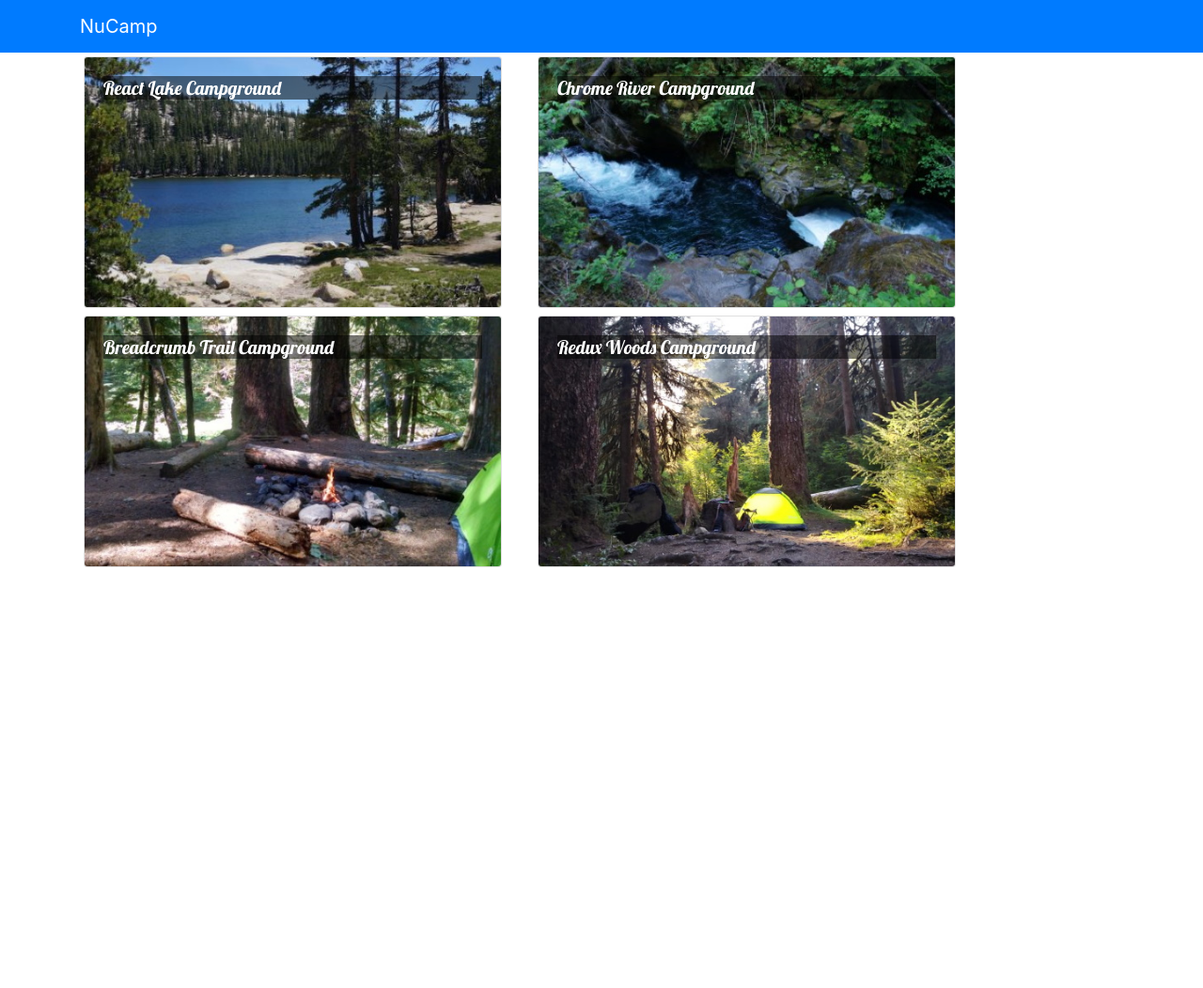
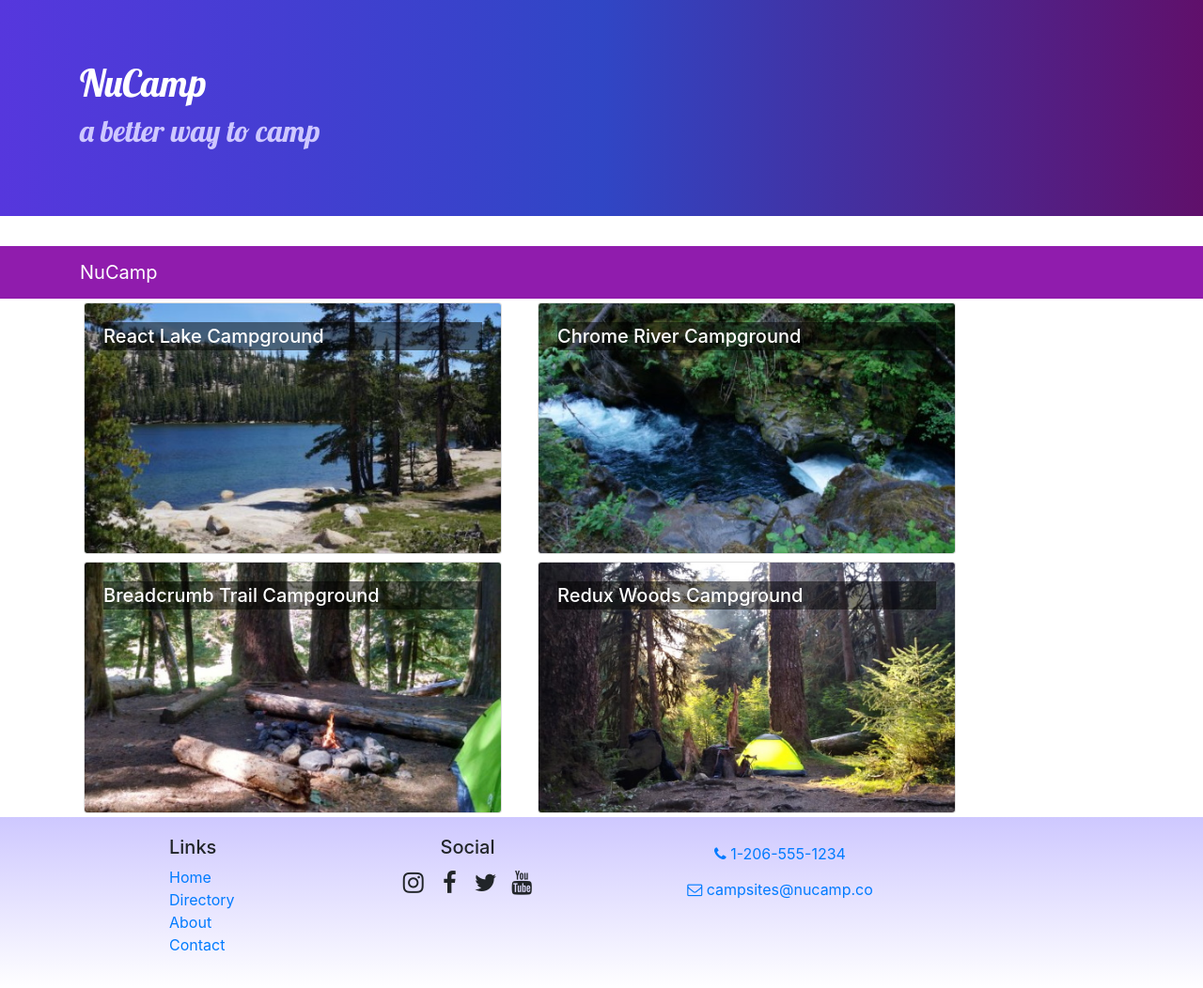
Before and after one commit to FeliciaWilkes/reactNucampSite, a React (Create React App) app: page / in a window 1280 px wide. Shown: the whole page at 94% size. Before the commit the page ends 800 px from the top, so only its background shows below. Built offline with nearby package versions, Linux system fonts and the light colour scheme.

Commit message:
Header and Footer

```diff
--- a/package.json
+++ b/package.json
@@ -8,6 +8,8 @@
     "@testing-library/user-event": "^7.1.2",
     "add": "^2.0.6",
     "bootstrap": "4.5.2",
+    "bootstrap-social": "5.1.1",
+    "font-awesome": "4.7.0",
     "react": "^16.13.1",
     "react-dom": "^16.13.1",
     "react-popper": "1.3.6",
--- a/src/App.css
+++ b/src/App.css
@@ -1,12 +1,47 @@
 body {
-  font-family: "Open Sans", sans-serif;
+    font-family: "Open Sans", sans-serif;
+}
+
+h1, h2, h3, .card-body>.card-title {
+    font-family: "Lobster", cursive;
 }
 
 .card-title {
-  font: 500 1.25rem "Lobster", cursive;
+    font-weight: 500;
+    font-size: 1.25rem;
+}
+
+h2 {
+    color: #3046C5;
 }
 
 .card-img-overlay .card-title {
-  color: white;
-  background-color: rgba(0, 0, 0, 0.5);
+    color: white;
+    background-color: rgba(0, 0, 0, 0.5);
 }
+
+.row-content {
+    padding: 50px 0;
+    border-bottom: 1px ridge;
+    min-height: 200px;
+}
+
+.site-footer {
+    background-image: linear-gradient(#CEC8FF, white);
+    padding: 20px 0;
+}
+
+.jumbotron {
+    margin: 0;
+    padding: 30px;
+    background-image: linear-gradient(to right, #5637DD, #3046C5, #60106B);
+    color: white;
+}
+
+.jumbotron h2 {
+    color: #CEC8FF;
+}
+
+.navbar-dark {
+    background-color: #901CAD;
+}
--- /dev/null
+++ b/src/components/FooterComponent.js
@@ -0,0 +1,34 @@
+import React from 'react';
+
+function Footer(props) {
+    return (
+        <footer className="site-footer">
+            <div className="container">
+                <div className="row">
+                    <div className="col-4 col-sm-2 offset-1">
+                        <h5>Links</h5>
+                        <ul className="list-unstyled">
+                            <li><a href="#">Home</a></li>
+                            <li><a href="#">Directory</a></li>
+                            <li><a href="#">About</a></li>
+                            <li><a href="#">Contact</a></li>
+                        </ul>
+                    </div>
+                    <div className="col-6 col-sm-3 text-center">
+                        <h5>Social</h5>
+                        <a className="btn btn-social-icon btn-instagram" href="http://instagram.com/"><i className="fa fa-instagram" /></a>{' '}
+                        <a className="btn btn-social-icon btn-facebook" href="http://www.facebook.com/"><i className="fa fa-facebook" /></a>{' '}
+                        <a className="btn btn-social-icon btn-twitter" href="http://twitter.com/"><i className="fa fa-twitter" /></a>{' '}
+                        <a className="btn btn-social-icon btn-google" href="http://youtube.com/"><i className="fa fa-youtube" /></a>
+                    </div>
+                    <div className="col-sm-4 text-center">
+                        <a role="button" className="btn btn-link" href="tel:+12065551234"><i className="fa fa-phone" /> 1-206-555-1234</a><br />
+                        <a role="button" className="btn btn-link" href="mailto:notreal@notreal.co"><i className="fa fa-envelope-o" /> campsites@nucamp.co</a>
+                    </div>
+                </div>
+            </div>
+        </footer>
+    );
+}
+
+export default Footer;
--- /dev/null
+++ b/src/components/HeaderComponent.js
@@ -0,0 +1,27 @@
+import React, { Component } from "react";
+import { Navbar, NavbarBrand, Jumbotron } from "reactstrap";
+
+class Header extends Component {
+    render() {
+        return (
+            <React.Fragment>
+                <Jumbotron fluid>
+                    <div className="container">
+                        <div className="row">
+                            <div className="col">
+                                <h1>NuCamp</h1>
+                                <h2>a better way to camp</h2>
+                            </div>
+                        </div>
+                    </div>
+                </Jumbotron>
+                <Navbar dark sticky="top">
+                    <div className="container">
+                        <NavbarBrand href="/">NuCamp</NavbarBrand>
+                    </div>
+                </Navbar>
+            </React.Fragment>
+        );
+    }
+}
+export default Header;
--- a/src/components/MainComponent.js
+++ b/src/components/MainComponent.js
@@ -1,7 +1,8 @@
 import React, { Component } from "react";
-import { Navbar, NavbarBrand } from "reactstrap";
 import Directory from "./DirectoryComponent";
 import { CAMPSITES } from "../shared/campsites";
+import Header from './HeaderComponent';
+import Footer from './FooterComponent';
 import CampsiteInfo from "./CampsiteInfoComponent";
 
 class Main extends Component {
@@ -19,11 +20,7 @@
     render() {
         return (
             <div>
-        <Navbar dark color="primary">
-          <div className="container">
-            <NavbarBrand href="/">NuCamp</NavbarBrand>
-          </div>
-        </Navbar>
+                <Header />
                 <Directory
                     campsites={this.state.campsites}
                     onClick={(campsiteId) => this.onCampsiteSelect(campsiteId)}
@@ -34,7 +31,9 @@
                             (campsite) => campsite.id === this.state.selectedCampsite
                         )[0]
                     }
+
                 />
+                <Footer />
             </div>
         );
     }
--- a/src/index.js
+++ b/src/index.js
@@ -1,6 +1,8 @@
 import React from "react";
 import ReactDOM from "react-dom";
 import "./index.css";
+import "font-awesome/css/font-awesome.css";
+import "bootstrap-social/bootstrap-social.css";
 import App from "./App";
 import * as serviceWorker from "./serviceWorker";
 import "bootstrap/dist/css/bootstrap.min.css";
```
Also changed, not shown: src/App.js (indentation only), src/components/CampsiteInfoComponent.js (indentation only), src/components/DirectoryComponent.js (indentation only), 1 other file (tests, documents, lock files or other folders). Lines whose indentation alone changed are shown as unchanged.
